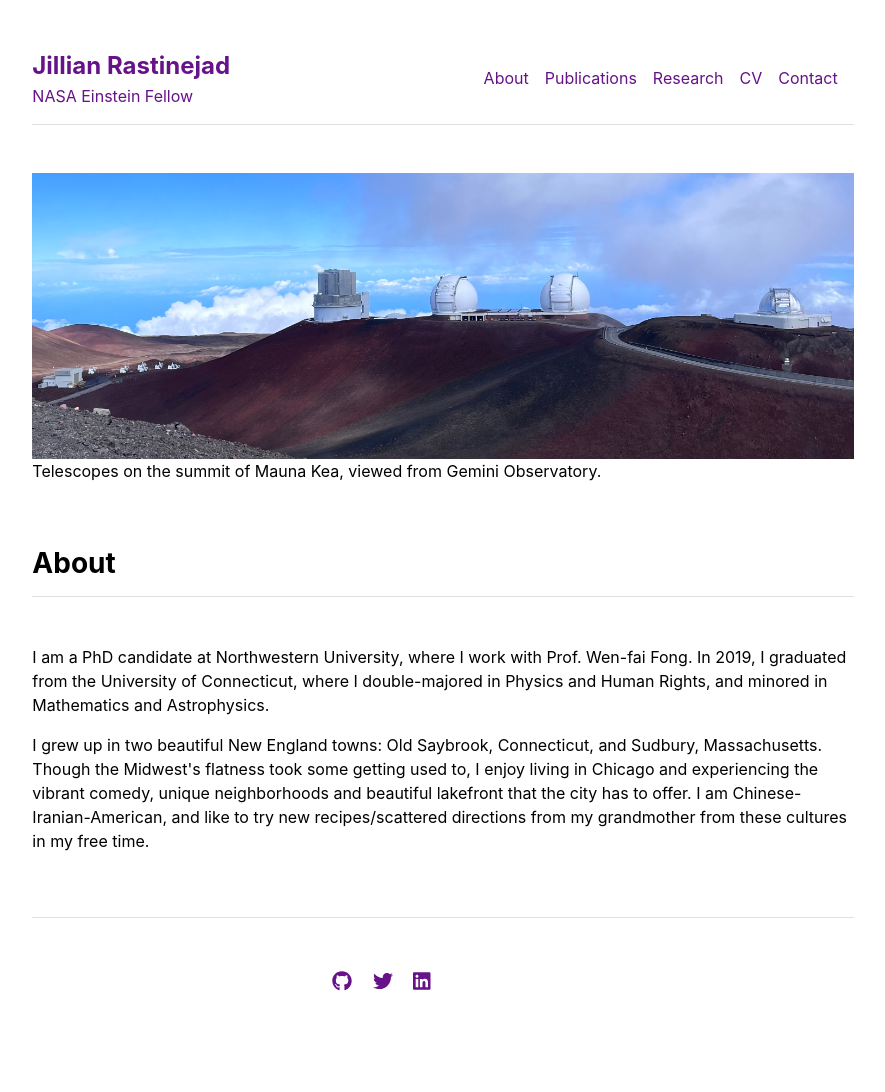
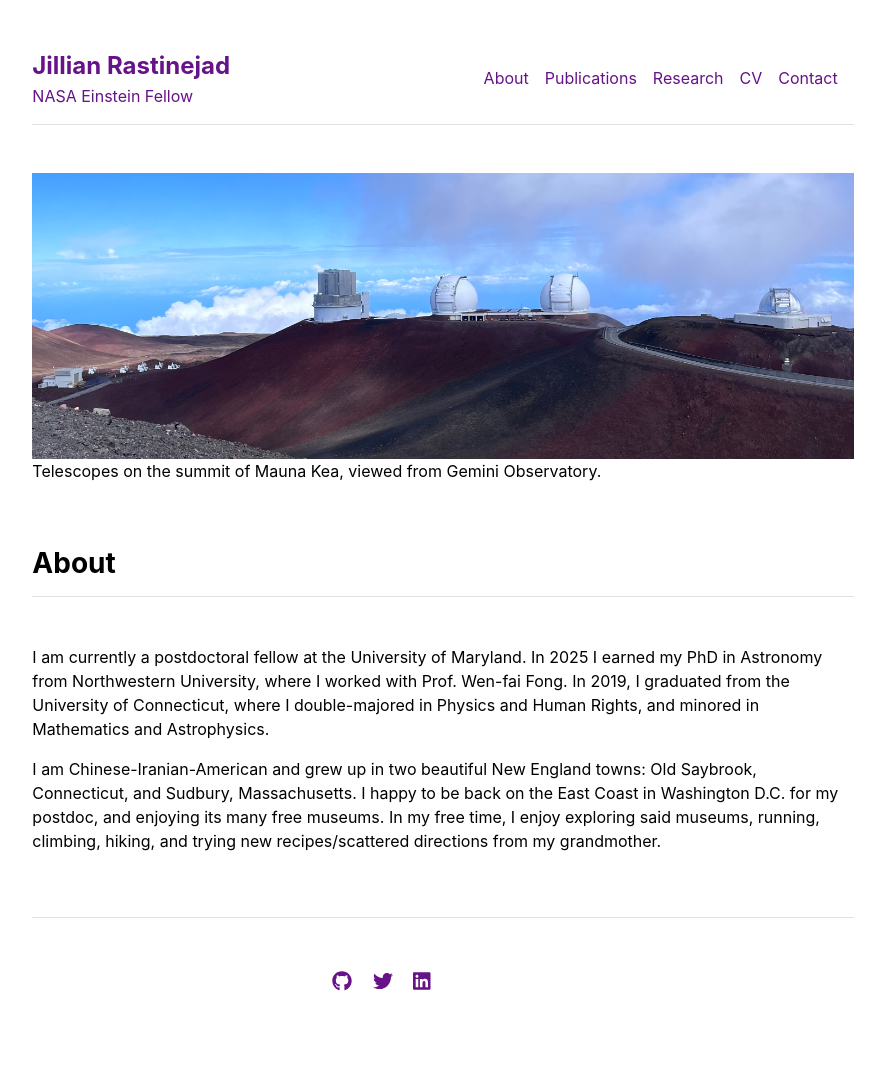
Before and after one commit to jrastinejad/jrastinejad.github.io, a Jekyll site: the page built from people.md, in a window 1280 px wide. Shown: the whole page, without its empty margins (197-1082 px from the left). Built offline with Jekyll 4.4.1, drawn with Linux system fonts in a browser that asks for light colours.

Commit message:
Update people.html

```diff
--- a/_layouts/people.html
+++ b/_layouts/people.html
@@ -11,7 +11,7 @@ layout: default
     </div>
     <div>
         <h3 class="fw-bold border-bottom pb-3 mb-5">About</h3>
-        <p>I am a PhD candidate at Northwestern University, where I work with Prof. Wen-fai Fong. In 2019, I graduated from the University of Connecticut, where I double-majored in Physics and Human Rights, and minored in Mathematics and Astrophysics.</p>
-        <p>I grew up in two beautiful New England towns: Old Saybrook, Connecticut, and Sudbury, Massachusetts. Though the Midwest's flatness took some getting used to, I enjoy living in Chicago and experiencing the vibrant comedy, unique neighborhoods and beautiful lakefront that the city has to offer. I am Chinese-Iranian-American, and like to try new recipes/scattered directions from my grandmother from these cultures in my free time.</p>
+        <p>I am currently a postdoctoral fellow at the University of Maryland. In 2025 I earned my PhD in Astronomy from Northwestern University, where I worked with Prof. Wen-fai Fong. In 2019, I graduated from the University of Connecticut, where I double-majored in Physics and Human Rights, and minored in Mathematics and Astrophysics.</p>
+        <p>I am Chinese-Iranian-American and grew up in two beautiful New England towns: Old Saybrook, Connecticut, and Sudbury, Massachusetts. I happy to be back on the East Coast in Washington D.C. for my postdoc, and enjoying its many free museums. In my free time, I enjoy exploring said museums, running, climbing, hiking, and trying new recipes/scattered directions from my grandmother.</p>
     </div>
 </div>
```
